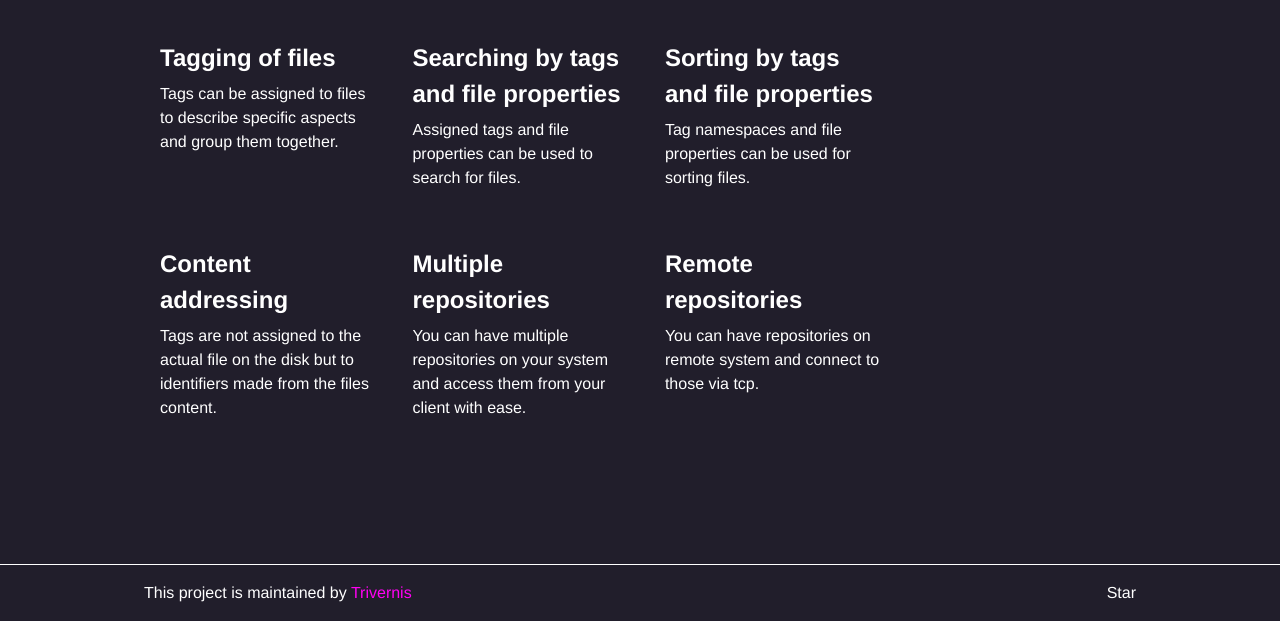
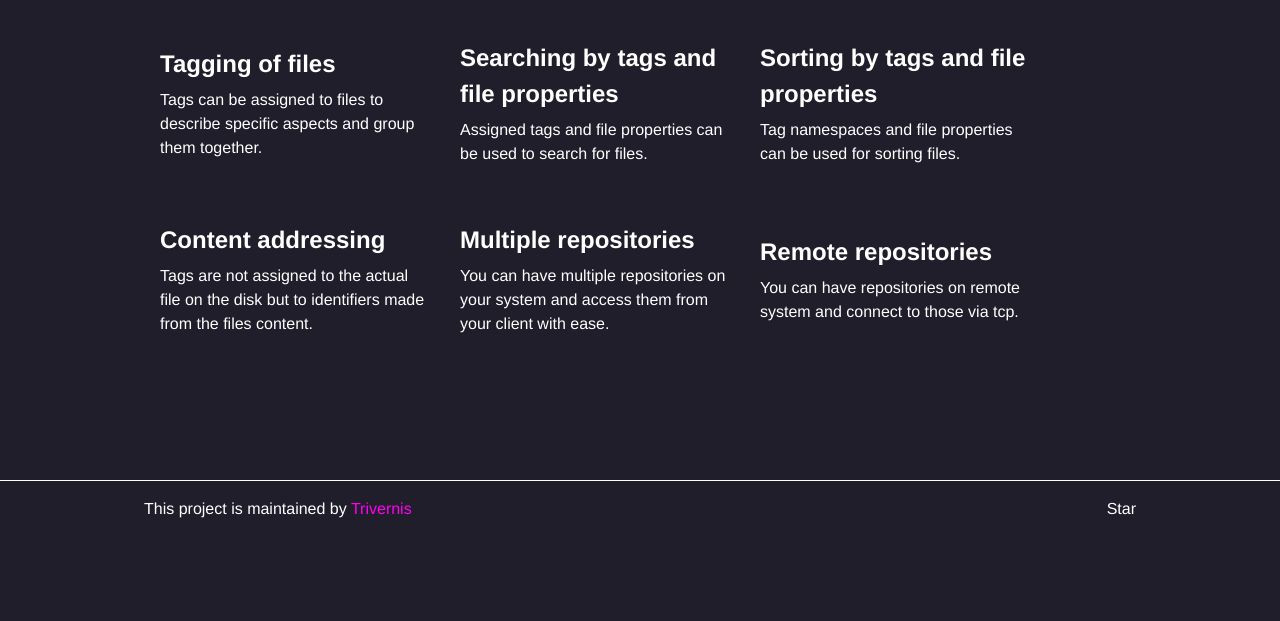
Before and after one commit to Trivernis/mediarepo, a Jekyll site: the page built from index.html, in a window 1280 px wide. Shown: the part 892-1513 px from the top of the page. Built offline with Jekyll 4.4.1, drawn with Linux system fonts in a browser that asks for light colours; after the commit the page ends 1429 px from its top, so only the background shows below that.

Commit message:
Fix mobile layout of feature list
Signed-off-by: trivernis <trivernis@protonmail.com>

```diff
--- a/_sass/_components.scss
+++ b/_sass/_components.scss
@@ -138,3 +138,13 @@
   }
 
 }
+
+.flex-container {
+  display: flex;
+  flex-wrap: wrap;
+  align-items: center;
+
+  @media (min-width: $breakpoint-lg) {
+    margin-bottom: 0;
+  }
+}
--- a/_sass/_utilities.scss
+++ b/_sass/_utilities.scss
@@ -187,3 +187,15 @@
 .max-100 {
   max-width: 100% !important;
 }
+
+.width-500 {
+  width: 500px;
+}
+
+.width-400 {
+  width: 400px;
+}
+
+.width-300 {
+  width: 300px;
+}
--- a/index.html
+++ b/index.html
@@ -7,33 +7,36 @@
 
 <p><img class="max-100" src="assets/images/mediarepo-overlapping.png"></p>
 
-<div class="px-2 py-2 col-3 inline-block align-top">
+<div class="flex-container">
+    <div class="px-2 py-2 inline-block align-top width-300">
         <h3>Tagging of files</h3>
         Tags can be assigned to files to describe specific
         aspects and group them together.
     </div>
-<div class="px-2 py-2 col-3 inline-block align-top">
+    <div class="px-2 py-2 inline-block align-top width-300">
         <h3>Searching by tags and file properties</h3>
         Assigned tags and file properties can be used to
         search for files.
     </div>
-<div class="px-2 py-2 col-3 inline-block align-top">
+    <div class="px-2 py-2 inline-block align-top width-300">
         <h3>Sorting by tags and file properties</h3>
         Tag namespaces and file properties can be used for
         sorting files.
     </div>
-<div class="px-2 py-2 col-3 inline-block align-top">
+    <div class="px-2 py-2 inline-block align-top width-300">
         <h3>Content addressing</h3>
         Tags are not assigned to the actual file on the
         disk but to identifiers made from the files content.
     </div>
-<div class="px-2 py-2 col-3 inline-block align-top">
+    <div class="px-2 py-2 inline-block align-top width-300">
         <h3>Multiple repositories</h3>
         You can have multiple repositories on your system and
         access them from your client with ease.
     </div>
-<div class="px-2 py-2 col-3 inline-block align-top">
+    <div class="px-2 py-2 inline-block align-top width-300">
         <h3>Remote repositories</h3>
         You can have repositories on remote system and connect to
         those via tcp.
     </div>
+
+</div>
```
Lines whose indentation alone changed are shown as unchanged.
